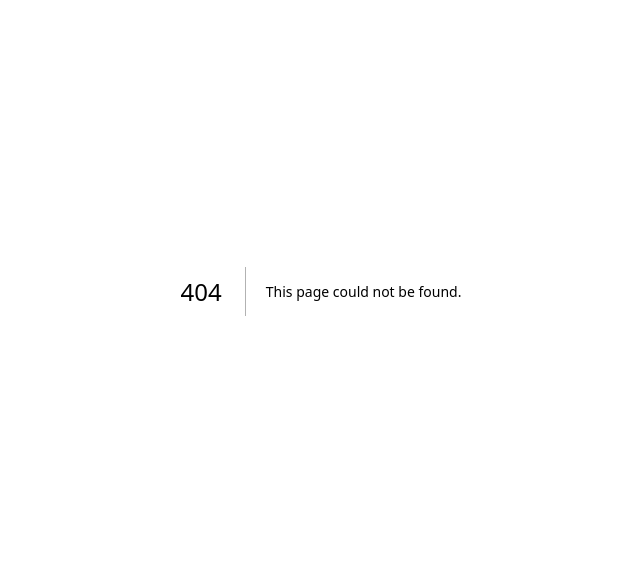
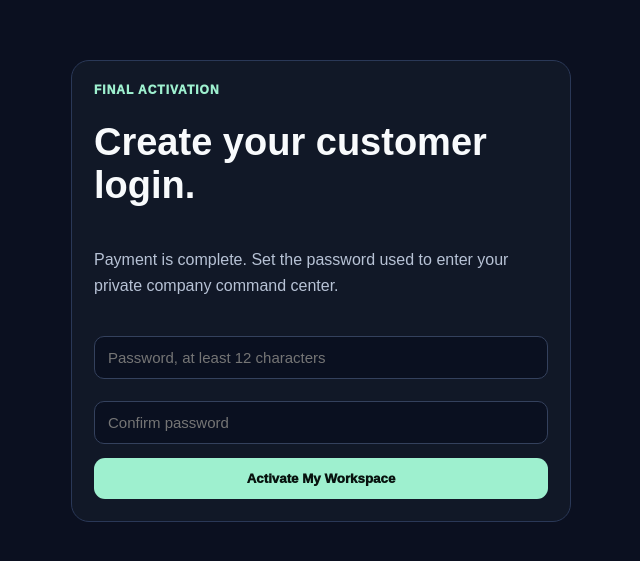
Before and after one commit to jimrusk/aridon-app, a Next.js app: page /business-os/activate in a window 1280 px wide. Before the commit this address had no page. Shown: the part 109-670 px from the top of the page, without its empty margins (319-959 px from the left). Built offline with nearby package versions, Linux system fonts and the light colour scheme.

Commit message:
Add paid workspace account activation

```diff
--- /dev/null
+++ b/app/business-os/activate/page.tsx
@@ -0,0 +1,87 @@
+'use client';
+
+import { FormEvent, useEffect, useState } from 'react';
+import Link from 'next/link';
+
+export default function BusinessOSActivatePage() {
+  const [sessionId, setSessionId] = useState('');
+  const [password, setPassword] = useState('');
+  const [confirm, setConfirm] = useState('');
+  const [loading, setLoading] = useState(false);
+  const [message, setMessage] = useState('');
+  const [activated, setActivated] = useState<{ slug: string; businessName: string; email: string; existingAccount: boolean } | null>(null);
+
+  useEffect(() => {
+    setSessionId(new URLSearchParams(window.location.search).get('session_id') || '');
+  }, []);
+
+  async function activate(event: FormEvent) {
+    event.preventDefault();
+    if (!sessionId) {
+      setMessage('The checkout session is missing. Return to secure checkout.');
+      return;
+    }
+    if (password.length < 12) {
+      setMessage('Use a password with at least 12 characters.');
+      return;
+    }
+    if (password !== confirm) {
+      setMessage('The passwords do not match.');
+      return;
+    }
+
+    setLoading(true);
+    setMessage('');
+    const response = await fetch('/api/business-os/activate', {
+      method: 'POST',
+      headers: { 'Content-Type': 'application/json' },
+      body: JSON.stringify({ sessionId, password }),
+    });
+    const data = await response.json().catch(() => ({}));
+    if (!response.ok) {
+      setMessage(data.error || 'Activation failed.');
+      setLoading(false);
+      return;
+    }
+
+    setActivated({
+      slug: data.tenant.slug,
+      businessName: data.tenant.businessName,
+      email: data.email,
+      existingAccount: Boolean(data.existingAccount),
+    });
+    setLoading(false);
+  }
+
+  if (activated) {
+    return (
+      <main style={pageStyle}>
+        <div style={cardStyle}>
+          <div style={{ color: '#9EF0CF', fontSize: '12px', fontWeight: 950, letterSpacing: '1px' }}>WORKSPACE READY</div>
+          <h1 style={{ fontSize: '38px', margin: '10px 0' }}>{activated.businessName} is activated.</h1>
+          <p style={{ color: '#B7C2D5', lineHeight: 1.6 }}>{activated.existingAccount ? 'This email already had a customer account, so its existing password was preserved for security. Use that password or reset it from the login page.' : `Your login is ${activated.email}.`}</p>
+          <Link href="/customer/login" style={primaryLink}>Sign in to the workspace</Link>
+        </div>
+      </main>
+    );
+  }
+
+  return (
+    <main style={pageStyle}>
+      <form onSubmit={activate} style={cardStyle}>
+        <div style={{ color: '#9EF0CF', fontSize: '12px', fontWeight: 950, letterSpacing: '1px' }}>FINAL ACTIVATION</div>
+        <h1 style={{ fontSize: '38px', margin: '10px 0' }}>Create your customer login.</h1>
+        <p style={{ color: '#B7C2D5', lineHeight: 1.6 }}>Payment is complete. Set the password used to enter your private company command center.</p>
+        <input type="password" autoComplete="new-password" placeholder="Password, at least 12 characters" value={password} onChange={(event) => setPassword(event.target.value)} style={inputStyle} required />
+        <input type="password" autoComplete="new-password" placeholder="Confirm password" value={confirm} onChange={(event) => setConfirm(event.target.value)} style={inputStyle} required />
+        {message && <div style={{ color: '#F2B6AD', background: '#2A1718', border: '1px solid #663238', borderRadius: '10px', padding: '11px' }}>{message}</div>}
+        <button disabled={loading} style={{ border: 0, borderRadius: '11px', background: '#9EF0CF', color: '#08130F', padding: '13px', fontWeight: 950, cursor: loading ? 'wait' : 'pointer' }}>{loading ? 'Activating…' : 'Activate My Workspace'}</button>
+      </form>
+    </main>
+  );
+}
+
+const pageStyle = { minHeight: '100vh', background: '#0B1020', color: '#F8FAFC', display: 'grid', placeItems: 'center', padding: '24px', fontFamily: 'Arial, sans-serif' };
+const cardStyle = { width: '100%', maxWidth: '500px', background: '#111827', border: '1px solid #2A3857', borderRadius: '18px', padding: '22px', display: 'grid', gap: '14px' };
+const inputStyle = { width: '100%', boxSizing: 'border-box' as const, background: '#0A1020', color: '#F8FAFC', border: '1px solid #34415D', borderRadius: '10px', padding: '12px 13px', fontSize: '15px' };
+const primaryLink = { display: 'inline-block', textAlign: 'center' as const, background: '#9EF0CF', color: '#08130F', borderRadius: '11px', padding: '13px', fontWeight: 950, textDecoration: 'none' };
```
